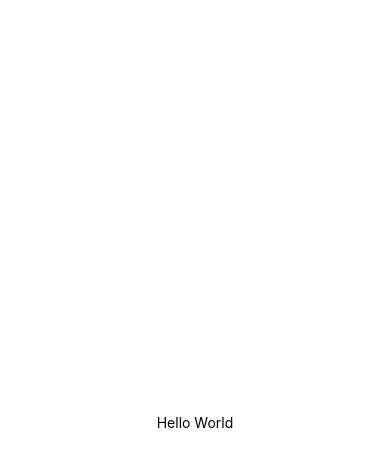
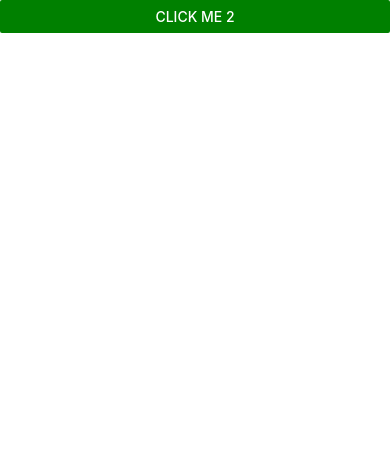
Before and after one commit to Gurveen-Singh/SellIt, a React Native app: screen / in a window 390 px wide. Shown: the top 466 px of the page. Built offline with nearby package versions, Linux system fonts and the light colour scheme.

Commit message:
Learnt Basics of React Native

```diff
--- a/App.js
+++ b/App.js
@@ -1,12 +1,55 @@
-import { StatusBar } from "expo-status-bar";
-import { StyleSheet, Text, View } from "react-native";
+import {
+  StyleSheet,
+  Text,
+  Image,
+  SafeAreaView,
+  TouchableWithoutFeedback,
+  TouchableOpacity,
+  TouchableHighlight,
+  Button,
+  Alert,
+  Platform,
+  StatusBar,
+} from "react-native";
 
 export default function App() {
+  console.log("Hello World");
+
   return (
-    <View style={styles.container}>
-      <Text>Hello World</Text>
-      <StatusBar style="auto" />
-    </View>
+    <SafeAreaView style={styles.container}>
+      {/* <Text numberOfLines={1} onPress={() => console.log("yo")}>
+        Hello World G
+      </Text>
+      <TouchableHighlight onPress={() => console.log("Tapped")}>
+        <Image
+          blurRadius={5}
+          fadeDuration={1000}
+          source={{
+            width: 200,
+            height: 300,
+            uri: "https://picsum.photos/200/300",
+          }}
+        />
+      </TouchableHighlight> */}
+      {/* <Button
+        title="Click Me"
+        onPress={() =>
+          Alert.alert("Title", "Message", [
+            { text: "Yes", onPress: () => console.log("y") },
+            { text: "No", onPress: () => console.log("n") },
+          ])
+        }
+        color="green"
+      /> */}
+
+      <Button
+        title="Click Me 2"
+        onPress={() =>
+          Alert.prompt("Title", "Message", (text) => console.log(text))
+        }
+        color="green"
+      />
+    </SafeAreaView>
   );
 }
 
@@ -14,7 +57,8 @@ const styles = StyleSheet.create({
   container: {
     flex: 1,
     backgroundColor: "#fff",
-    alignItems: "center",
-    justifyContent: "center",
+    // alignItems: "center",
+    // justifyContent: "center",
+    paddingTop: Platform.OS === "android" ? StatusBar.currentHeight : 0,
   },
 });
```
